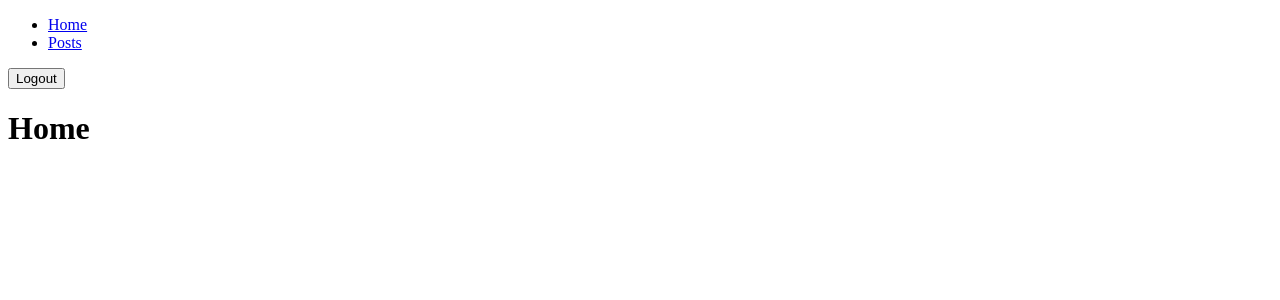
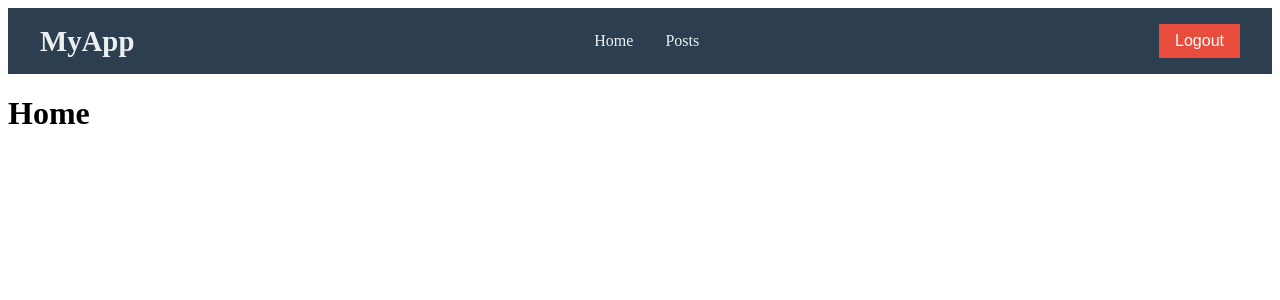
Before and after one commit to jackson1511/vue-api, a Vue app: page / in a window 1280 px wide. Shown: the top 300 px of the page. Built offline with nearby package versions, Linux system fonts and the light colour scheme; sample sign-in values are in the browser's storage.

Commit message:
vscode setting

```diff
--- a/src/layouts/MainLayout.vue
+++ b/src/layouts/MainLayout.vue
@@ -1,15 +1,18 @@
 <template>
   <div>
     <header>
-      <nav>
-        <ul>
-          <li><router-link to="/">Home</router-link></li>
-          <li><router-link to="/post">Posts</router-link></li>
+      <nav class="navbar">
+        <div class="logo">
+          <router-link to="/">MyApp</router-link>
+        </div>
+        <ul class="nav-links">
+          <li><router-link to="/" class="nav-link">Home</router-link></li>
+          <li><router-link to="/post" class="nav-link">Posts</router-link></li>
         </ul>
+        <div class="auth-actions">
+          <button @click="hanldeLogout" class="logout-btn">Logout</button>
+        </div>
       </nav>
-      <div>
-        <button @click="hanldeLogout">Logout</button>
-      </div>
     </header>
     <main>
       <slot></slot>
@@ -33,3 +36,82 @@ const hanldeLogout = async () => {
   router.push('/login')
 }
 </script>
+
+<style scoped>
+/* General Styles */
+* {
+  margin: 0;
+  padding: 0;
+  box-sizing: border-box;
+}
+
+/* Navbar Styles */
+.navbar {
+  display: flex;
+  justify-content: space-between;
+  align-items: center;
+  padding: 1rem 2rem;
+  background-color: #2c3e50;
+  color: white;
+}
+
+.navbar .logo a {
+  font-size: 1.8rem;
+  font-weight: bold;
+  text-decoration: none;
+  color: #ecf0f1;
+}
+
+.navbar .nav-links {
+  list-style-type: none;
+  display: flex;
+  gap: 2rem;
+}
+
+.navbar .nav-link {
+  text-decoration: none;
+  color: #ecf0f1;
+  font-size: 1rem;
+  transition: color 0.3s ease;
+}
+
+.navbar .nav-link:hover {
+  color: #3498db;
+}
+
+.navbar .auth-actions {
+  display: flex;
+  justify-content: flex-end;
+}
+
+.navbar .logout-btn {
+  background-color: #e74c3c;
+  color: white;
+  border: none;
+  padding: 0.5rem 1rem;
+  font-size: 1rem;
+  cursor: pointer;
+  transition: background-color 0.3s ease;
+}
+
+.navbar .logout-btn:hover {
+  background-color: #c0392b;
+}
+
+/* Responsive Styling */
+@media (max-width: 768px) {
+  .navbar {
+    flex-direction: column;
+    align-items: center;
+  }
+
+  .navbar .nav-links {
+    flex-direction: column;
+    gap: 1rem;
+  }
+
+  .navbar .auth-actions {
+    margin-top: 1rem;
+  }
+}
+</style>
--- a/src/stores/auth.js
+++ b/src/stores/auth.js
@@ -1,6 +1,6 @@
 import axios from 'axios'
+import { jwtDecode } from 'jwt-decode'
 import { defineStore } from 'pinia'
-import { jwtDecode } from 'jwt-decode'
 
 // Define the Auth store using Pinia
 export const useAuthStore = defineStore('auth', {
```
